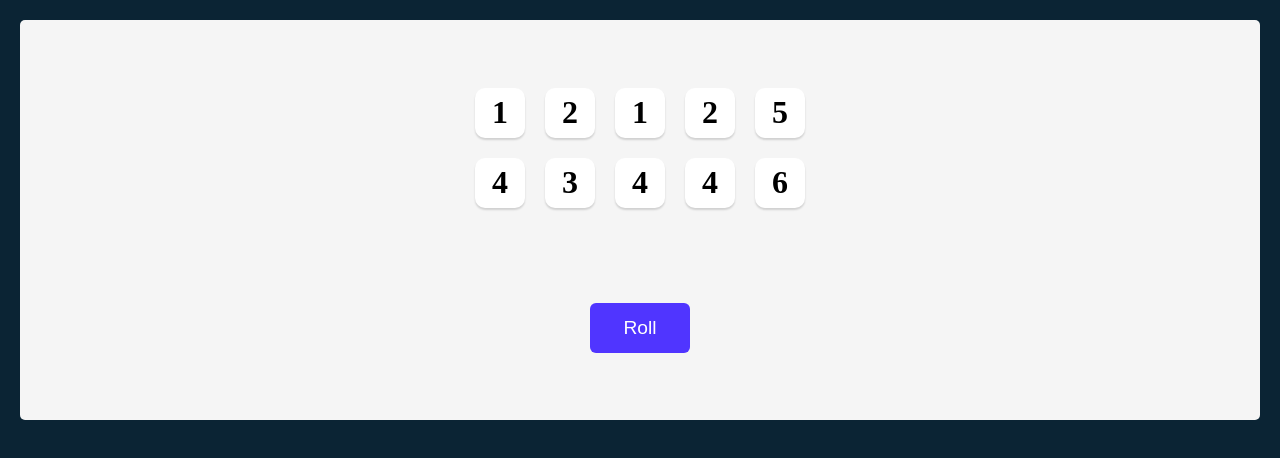
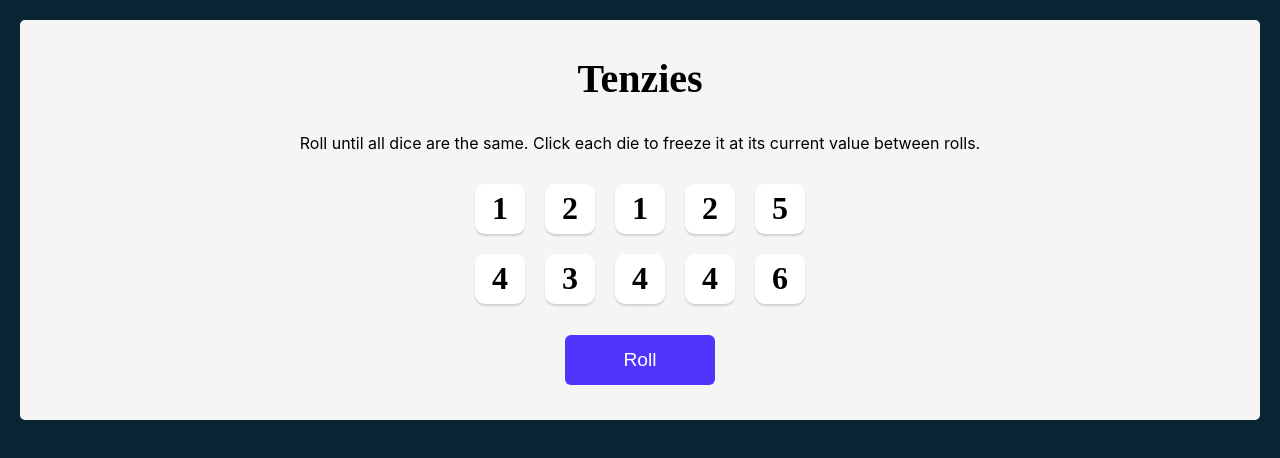
Before and after one commit to FrancescoSciab/Tenzies, a Next.js app in the folder tenzies-app/: page /components/Die in a window 1280 px wide. Shown: the top 458 px of the page. Built offline with nearby package versions, Linux system fonts and the light colour scheme.

Commit message:
completed

```diff
--- a/tenzies-app/src/pages/_app.js
+++ b/tenzies-app/src/pages/_app.js
@@ -1,11 +1,22 @@
 import '@/styles/globals.css'
 import Die from './components/Die'
-import { useState } from 'react';
+import { useEffect, useState } from 'react';
 import {nanoid} from "nanoid"
+import Confetti from "react-confetti"
 
 export default function App() {
 
   const [dice, setDice] = useState(allNewDice());
+  const [tenzies, setTenzies] = useState(false);
+
+  useEffect(() => {
+    const allHeld = dice.every(die => die.isHeld)
+    const firstValue = dice[0].value
+    const allSameValue = dice.every(die => die.value === firstValue)
+    if (allHeld && allSameValue) {
+      setTenzies(true)
+    }
+  }, [dice])
 
   function generateNewDie() {
     return {
@@ -44,20 +55,28 @@ export default function App() {
                                         />)
 
   function rollDice() {
-    setDice(oldDice => oldDice.map(die => {
+    if (!tenzies) {
+        setDice(oldDice => oldDice.map(die => {
         return die.isHeld ?
         die :
         generateNewDie()
-    }))
+      }))
+    } else {
+      setTenzies(false)
+      setDice(allNewDice())
+    }
   }
 
   return (
     <main>
+      {tenzies && <Confetti />}
+      <h1 className="title">Tenzies</h1>
+      <p className="instructions">Roll until all dice are the same. Click each die to freeze it at its current value between rolls.</p>
       <div className='dice-container'>
         {diceElements}
       </div>
 
-      <button className='roll-dice' onClick={rollDice}>Roll</button>
+      <button className='roll-dice' onClick={rollDice}>{tenzies ? "New game" : "Roll"}</button>
 
     </main>
   )
--- a/tenzies-app/src/styles/globals.css
+++ b/tenzies-app/src/styles/globals.css
@@ -19,6 +19,18 @@ main {
   flex-direction: column;
   justify-content: space-around;
   align-items: center;
+}
+
+.title {
+  font-size: 40px;
+  margin: 0;
+}
+
+.instructions {
+  font-family: 'Inter', sans-serif;
+  font-weight: 400;
+  margin-top: 0;
+  text-align: center;
 }
 
 .dice-container {
@@ -45,7 +57,7 @@ main {
 
 .roll-dice {
   height: 50px;
-  width: 100px;
+  width: 150px;
   border: none;
   border-radius: 6px;
   background-color: #5035FF;
```
